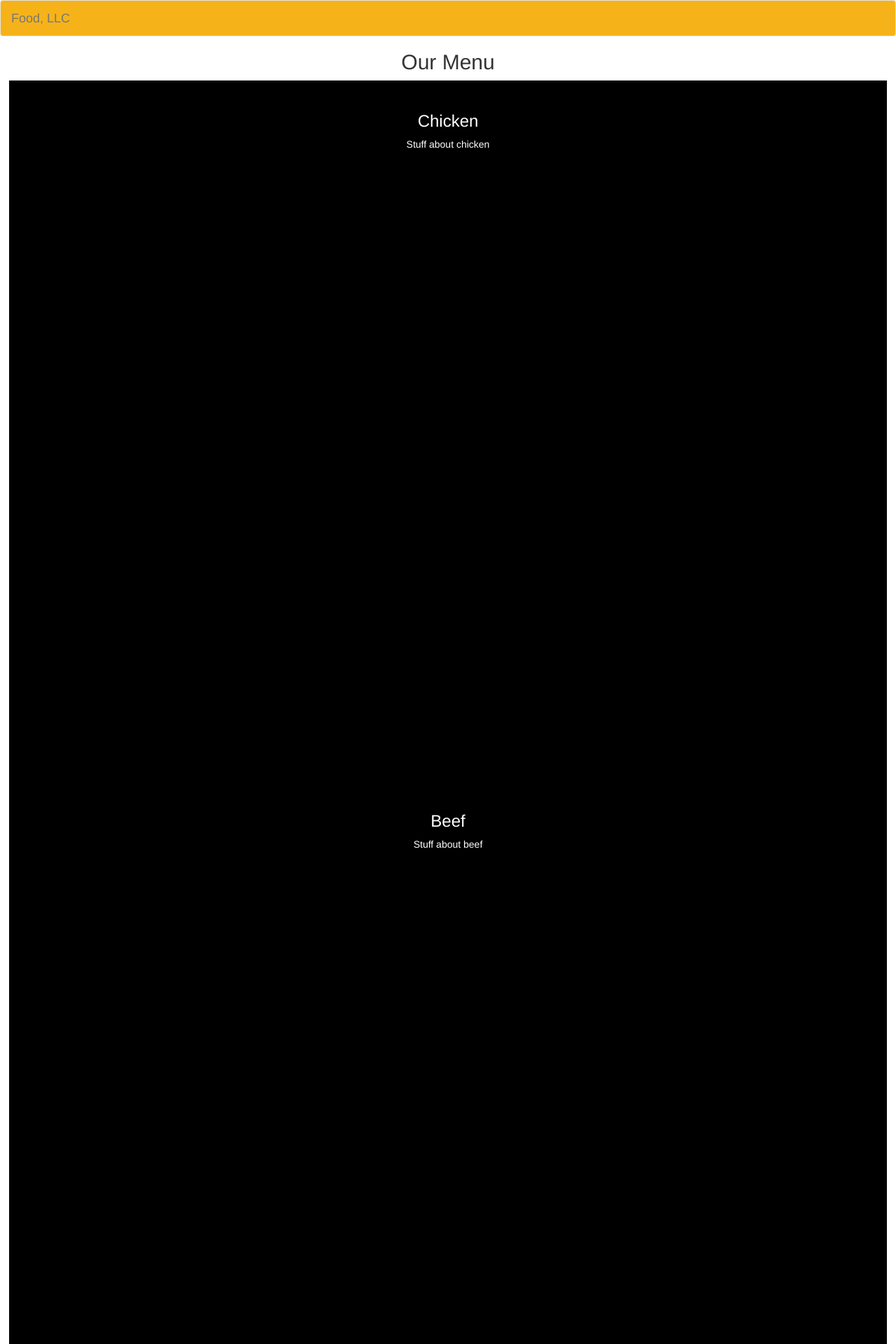
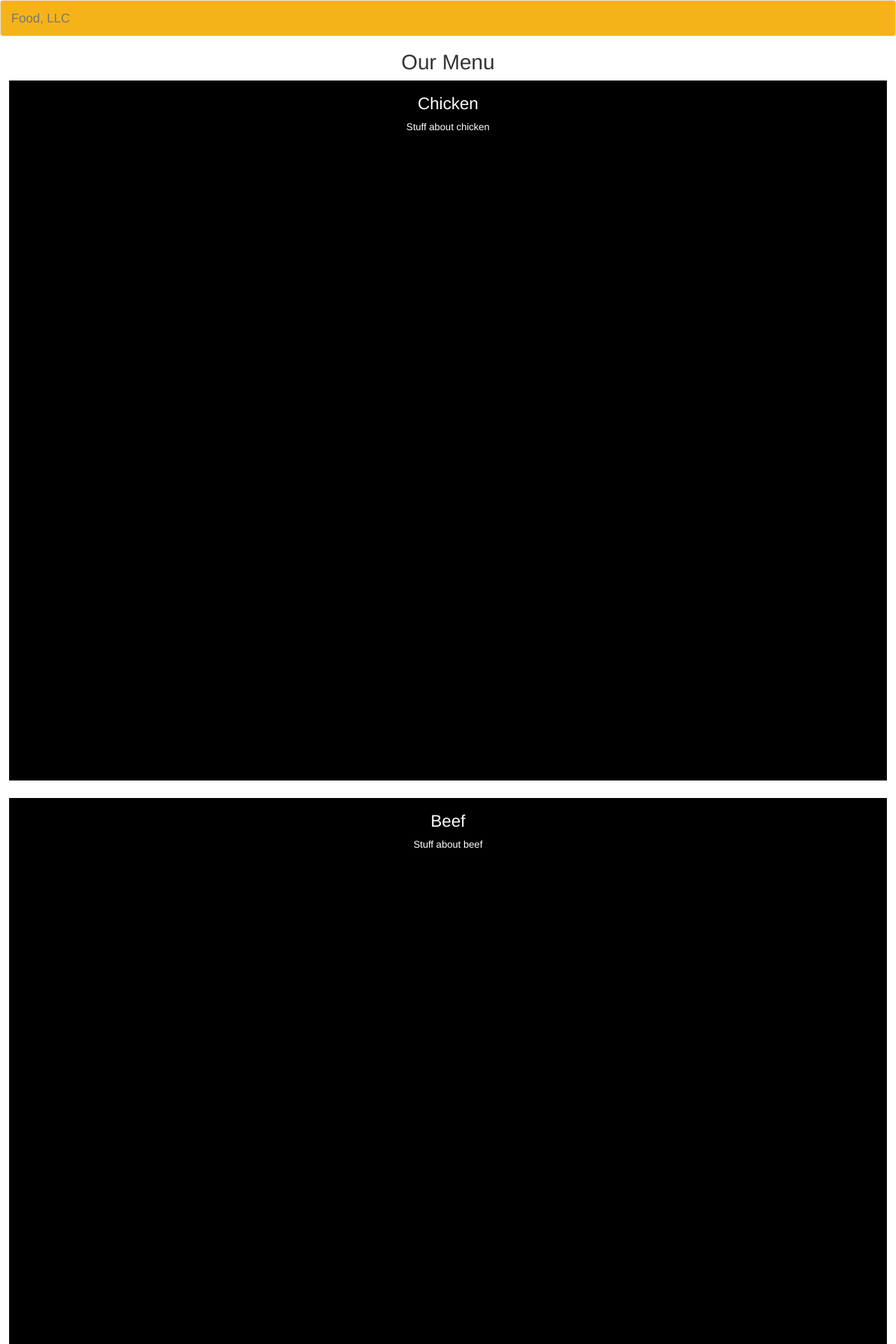
Before and after one commit to rgodinez/rgodinez.github.io, a Jekyll site: the page coursera/module3/index.html, which Jekyll copies as it is, in a window 1280 px wide. Shown: the top 1920 px of the page at 70% size. Built offline with Jekyll 4.4.1, drawn with Linux system fonts in a browser that asks for light colours.

Commit message:
Update styles.css

```diff
--- a/coursera/module3/css/styles.css
+++ b/coursera/module3/css/styles.css
@@ -4,7 +4,7 @@
 }
 
 .col-xs-12 {
-  padding-top: 25px;
+  margin-bottom: 25px;
   background-color: black;
   color: white;
   min-height: 1000px;
```
